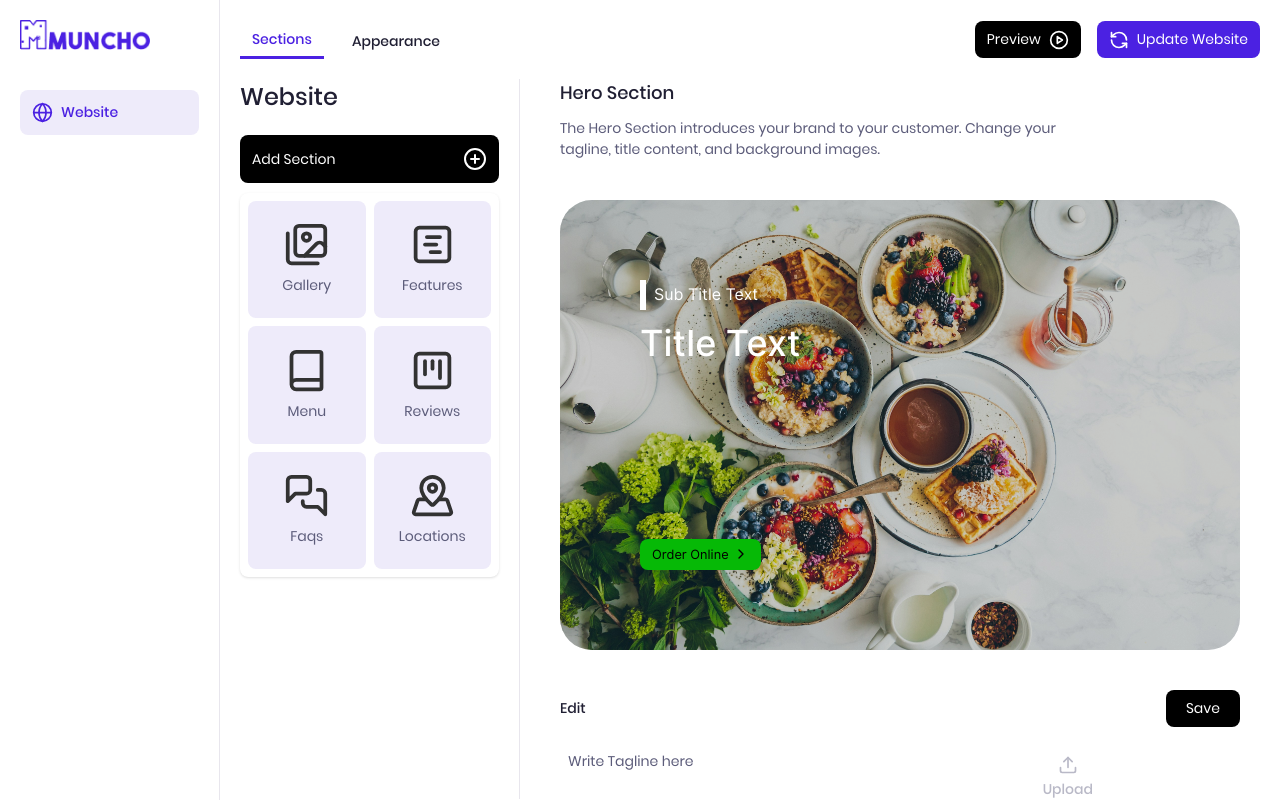
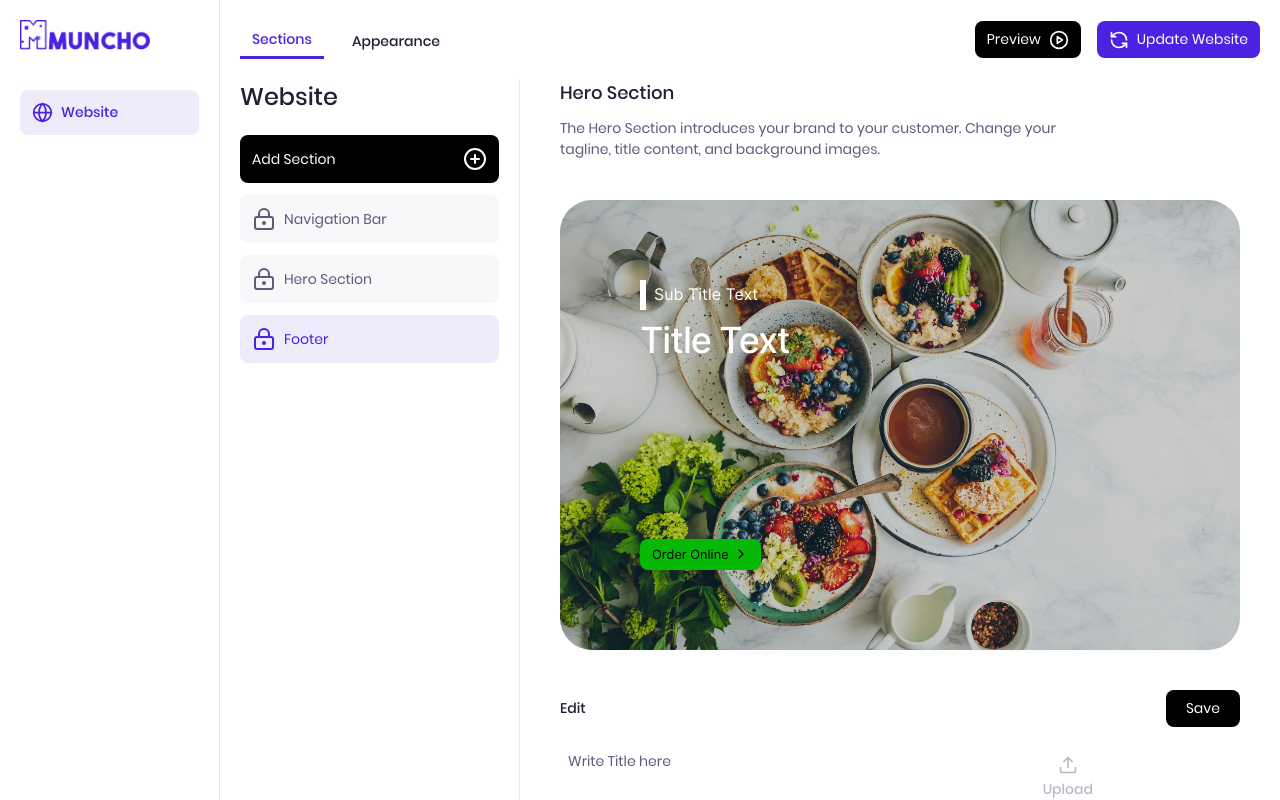
Before and after one commit to pushkardeep/muncho_cms, a React (Vite) app: page / in a window 1280 px wide. Built offline with nearby package versions, Linux system fonts and the light colour scheme.

Commit message:
Hero section and section menu logic is added

```diff
--- a/src/App.jsx
+++ b/src/App.jsx
@@ -1,4 +1,4 @@
-import React from "react";
+import React, { useState } from "react";
 import {
   Globe,
   CirclePlus,
@@ -15,6 +15,12 @@ import Gallery from "./Components/Sections/Gallery";
 import SectionMenu from "./Components/SectionMenu";
 
 function App() {
+  const [isSectionMenuOpen, setIsSectionMenuOpen] = useState(false);
+
+  const toggleSectionMenu = () => {
+    setIsSectionMenuOpen((prev) => !prev);
+  };
+
   return (
     <div className="w-screen h-fit overflow-hidden relative">
       <div className="w-screen h-screen flex items-center overflow-hidden relative">
@@ -76,20 +82,22 @@ function App() {
 
           <div className="w-full flex-1 min-h-fit flex justify-center items-start">
             {/*  Section Tabs Bar  */}
-            <div className="w-[300px] h-[90vh] border-r border-r-[#E8E6ED] px-5 overflow-y-auto">
+            <div className="w-[300px] h-[90vh] border-r border-r-[#E8E6ED] px-5 overflow-y-auto relative">
               {/* Heading  */}
               <h1 className="poppins_med text-[#201F33] text-[24px]">
                 Website
               </h1>
 
               {/* Add Section Bar  */}
-              <div className="w-full h-fit bg-black rounded-[8px] flex justify-between items-center p-3 cursor-pointer mt-5 relative">
+              <button
+                onClick={toggleSectionMenu}
+                className="w-full h-fit bg-black rounded-[8px] flex justify-between items-center p-3 cursor-pointer mt-5"
+              >
                 <span className="poppins_reg text-white text-[14px]">
                   Add Section
                 </span>
                 <CirclePlus color="white" size={24} />
-                <SectionMenu />
-              </div>
+              </button>
 
               {/* Secton Tabs  */}
               <div className="w-full h-fit flex flex-col justify-center items-center gap-3 mt-3">
@@ -109,6 +117,9 @@ function App() {
                   isActive={true}
                 />
               </div>
+
+              {/* Section Menu  */}
+              {isSectionMenuOpen && <SectionMenu />}
             </div>
 
             {/* Content Editing side  */}
--- /dev/null
+++ b/src/Components/Common/TextInput.jsx
@@ -0,0 +1,16 @@
+import React from "react";
+
+function TextInput({ name, placeholder, value, onChange, styles = "" }) {
+  return (
+    <input
+      className={`poppins_reg w-full text-[14px] text-[#5C5C7A] placeholder:text-[#5C5C7A] focus:outline-none px-2 py-3 ${styles}`}
+      onChange={onChange}
+      value={value}
+      type="text"
+      name={name}
+      placeholder={placeholder}
+    />
+  );
+}
+
+export default TextInput;
--- a/src/Components/SectionMenu.jsx
+++ b/src/Components/SectionMenu.jsx
@@ -15,7 +15,7 @@ import SectionMenuOption from "./SectionMenuOption";
 
 function SectionMenu() {
   return (
-    <div className="absolute top-[120%] left-0 w-full h-fit grid grid-cols-2 gap-2 rounded-[8px] bg-white shadow p-2 z-50">
+    <div className="absolute top-[50%] -translate-y-[50%] left-1/2 -translate-x-1/2 w-[95%] h-fit grid grid-cols-2 gap-2 rounded-[8px] bg-white shadow p-2 z-50">
       <SectionMenuOption Icon={Images} label={"Gallery"} />
       <SectionMenuOption Icon={SquareChartGantt} label={"Features"} />
       <SectionMenuOption Icon={Book} label={"Menu"} />
--- a/src/Components/Sections/Hero.jsx
+++ b/src/Components/Sections/Hero.jsx
@@ -1,12 +1,39 @@
-import React from "react";
+import React, { useState } from "react";
 
 // components
 import BigBtn from "./Components/Common/BigBtn";
 import TabHeading from "../Common/TabHeading";
 import SmButton from "../Common/SmButton";
 import ImgUploader from "../Common/ImgUploader";
+import TextInput from "../Common/TextInput";
 
 function Hero() {
+  const [heroSectionData, setHeroSectionData] = useState({
+    type: "Hero",
+    data: {
+      text: {
+        title: "",
+        heroText: "",
+      },
+      bg_image: {
+        src: "",
+        alt: "", // optional
+      },
+    },
+  });
+
+  const handleTextInputChange = (e) => {
+    const { type, name, value } = e.target;
+    setHeroSectionData((prev) => {
+      if (type === "text") {
+        return {
+          ...prev,
+          data: { ...prev.data, text: { ...prev.data.text, [name]: value } },
+        };
+      }
+    });
+  };
+
   return (
     <div className="w-full h-full min-h-fit flex flex-col justify-start items-center gap-10 overflow-hidden relative pb-20">
       {/* Headings  */}
@@ -34,11 +61,11 @@ function Hero() {
               <div className="w-fit flex justify-center items-center gap-2">
                 <div className="h-[30px] border-[3.5px] border-white"></div>
                 <h4 className="inter_reg text-white text-[16px]">
-                  Sub Title Text
+                  {heroSectionData.data.text.title || "Sub Title Text"}
                 </h4>
               </div>
-              <h1 className="inter_med w-full max-w-[650px] text-white text-[36px] mt-1.5">
-                Title Text
+              <h1 className="inter_med w-full max-w-[350px] text-white text-[36px] leading-9 tracking-[-1.1px] mt-3">
+                {heroSectionData.data.text.heroText || "Title Text"}
               </h1>
             </div>
             <BigBtn title={"Order Online"} />
@@ -57,15 +84,17 @@ function Hero() {
         <div className="w-full h-fit flex justify-between items-center gap-3">
           {/* Text Inputs */}
           <div className="w-full h-fit flex flex-col justify-center items-start gap-3">
-            <input
-              className="poppins_reg w-full text-[14px] text-[#5C5C7A] placeholder:text-[#5C5C7A] focus:outline-none px-2 py-3"
-              type="text"
-              placeholder="Write Tagline here"
+            <TextInput
+              name={"title"}
+              placeholder={"Write Title here"}
+              onChange={handleTextInputChange}
+              value={heroSectionData.data.text.title}
             />
-            <input
-              className="poppins_reg w-full text-[14px] text-[#5C5C7A] placeholder:text-[#5C5C7A] focus:outline-none px-2 py-3"
-              type="text"
-              placeholder="Write Heading here"
+            <TextInput
+              name={"heroText"}
+              placeholder={"Write Hero_Text here"}
+              onChange={handleTextInputChange}
+              value={heroSectionData.data.text.heroText}
             />
           </div>
 
```
